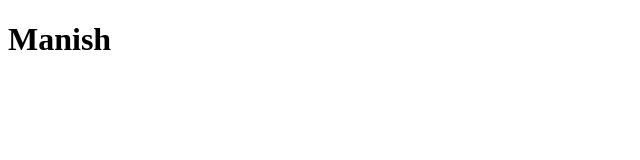
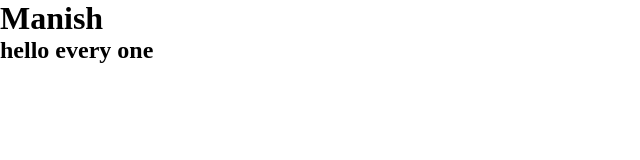
Before and after one commit to Manish13122/demo2, a plain HTML site: page index.html in a window 1280 px wide. Shown: the whole page, without its empty margins (0-640 px from the left). Drawn offline with Linux system fonts and the light colour scheme.

Commit message:
added h2 and syling

```diff
--- a/index.html
+++ b/index.html
@@ -8,6 +8,7 @@
 </head>
 <body>
     <h1>Manish</h1>
+    <h2>hello every one</h2>
     <script src="script.js"></script>
 </body>
 </html>
--- a/style.css
+++ b/style.css
@@ -0,0 +1,5 @@
+*{
+    padding: 0;
+    margin: 0;
+    box-sizing: border-box;
+}
```
